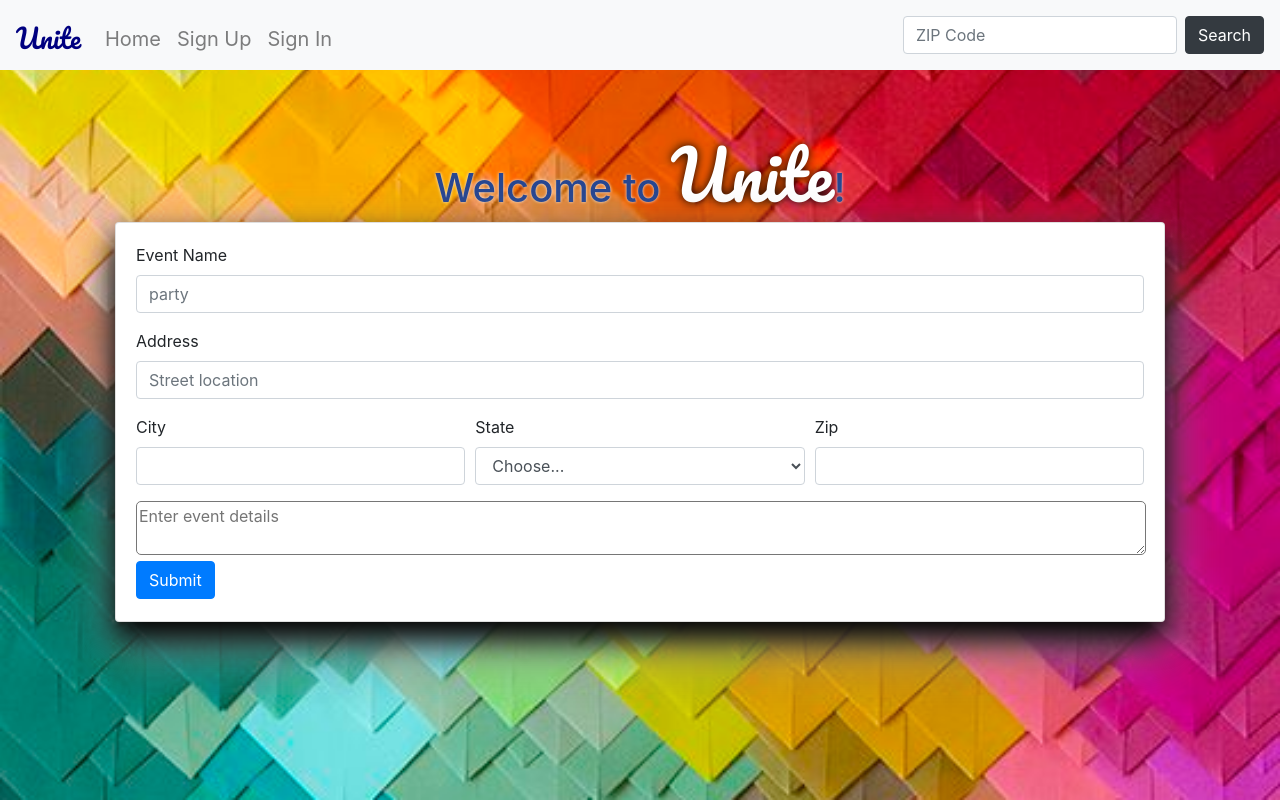
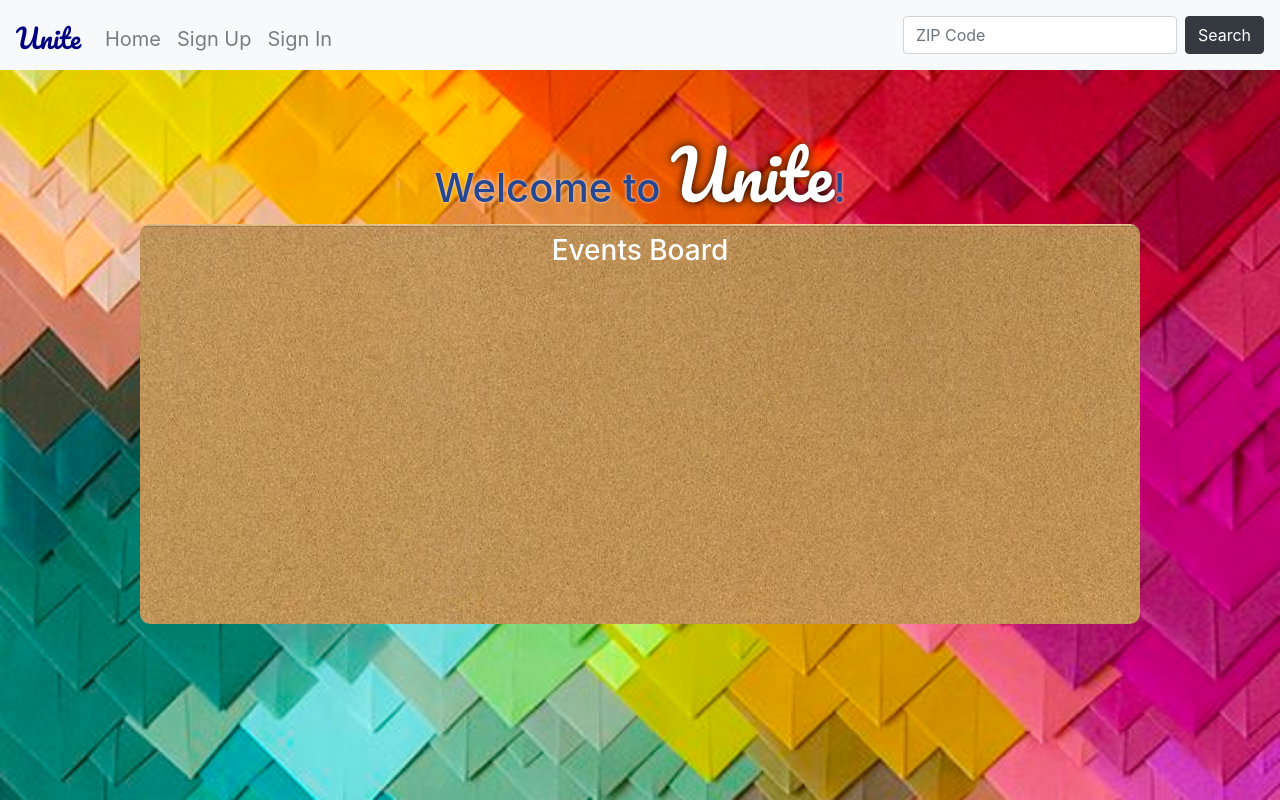
Before and after one commit to KoryStone05/Unite-App, a React (Create React App) app: page / in a window 1280 px wide. Built offline with nearby package versions, Linux system fonts and the light colour scheme.

Commit message:
Added event board and styling to it

```diff
--- a/src/Components/Form/info.css
+++ b/src/Components/Form/info.css
@@ -5,6 +5,7 @@
     margin: auto;
     background-color: white;
     box-shadow: 0 16px 28px 0 black, 0 25px 55px 0 grey;
+    display: none;
 }
 
 .remember {
--- a/src/Components/Form/info.js
+++ b/src/Components/Form/info.js
@@ -3,11 +3,10 @@ import {Form, Button, option, Col} from 'react-bootstrap';
 import './info.css'
 
 class Info extends Component {
-
     render() {
         return(
         <div className="card">
-            <Form type="hidden">
+            <Form>
 
   <Form.Group controlId="formGridAddress1">
     <Form.Label>Event Name</Form.Label>
--- a/src/Home/Home.css
+++ b/src/Home/Home.css
@@ -16,3 +16,17 @@
     font-size: 50pt;
 
 }
+
+.containerHome {
+    height: 400px;
+    width: 1000px;
+    background-image: url('../Img/BulletinBoard.jpg');
+    margin: 10px auto;
+    border-radius: 10px;
+}
+
+.eventBoardTitle {
+    text-align: center;
+    padding: 10px;
+    color: white;
+}
--- a/src/Home/Home.js
+++ b/src/Home/Home.js
@@ -6,9 +6,14 @@ import './Home.css';
 class Home extends Component {
     render() {
         return(
+        <div>
             <div className='welcome'>
                 <h1>Welcome to <span className='unite'>Unite</span>!</h1>
             </div>
+            <div className='containerHome'>
+                <h3 className='eventBoardTitle'>Events Board</h3>
+            </div>
+        </div>
         );
     }
 }
```
Also changed, not shown: src/Img/BulletinBoard.jpg (added).
